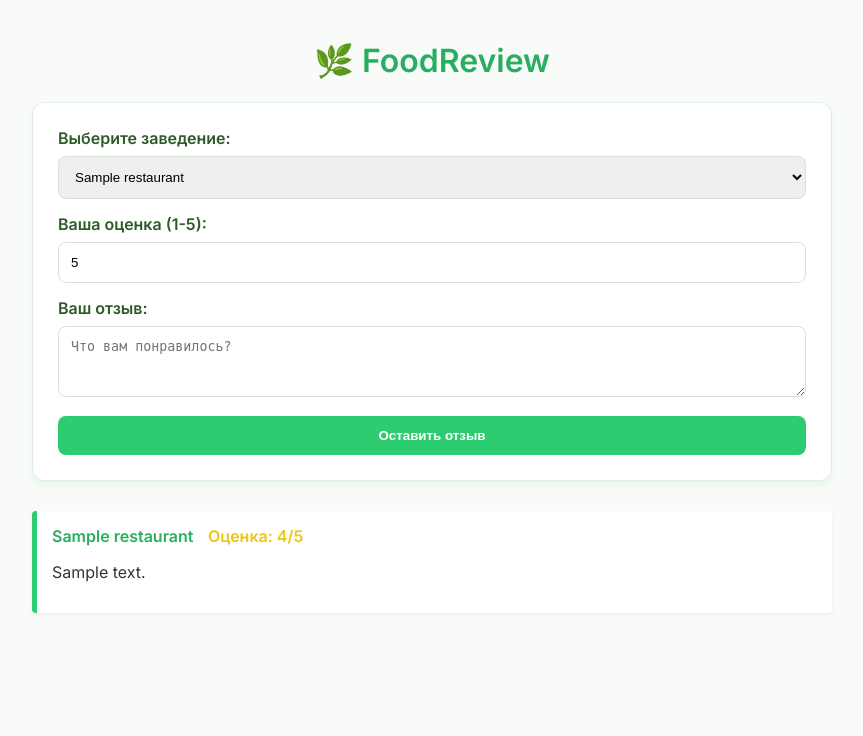
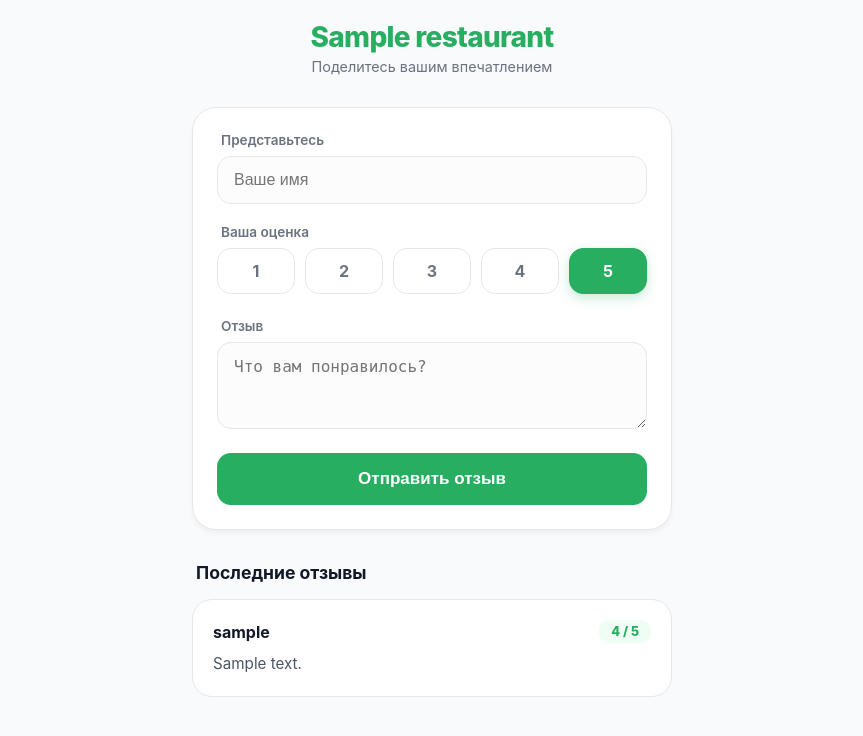
Before and after one commit to Xanlez/SiteReviews, a FastAPI app: template templates/index.html in a window 1280 px wide. Shown: the top 736 px of the page, without its empty margins (208-1071 px from the left). Run offline with FastAPI, Linux system fonts and the light colour scheme; the template is opened without the code that fills it: most values are stand-ins (such as "Sample title", 1, 10 or a date in 2020).

Commit message:
v0.03 рабочая простая версия

```diff
--- a/main.py
+++ b/main.py
@@ -1,77 +1,130 @@
-from fastapi import FastAPI, Request, Form, Depends
+import uvicorn
+from fastapi import FastAPI, Request, Form, Depends, HTTPException
 from fastapi.templating import Jinja2Templates
 from fastapi.responses import RedirectResponse
 from sqlalchemy import create_engine, Column, Integer, String, ForeignKey
 from sqlalchemy.ext.declarative import declarative_base
 from sqlalchemy.orm import sessionmaker, Session, relationship
 
-# БД и Настройки
-DATABASE_URL = "sqlite:///./fastfood.db"
+# --- Новое имя базы данных ---
+DATABASE_URL = "sqlite:///./restaurants.db"
+# ------------------------------
+
 engine = create_engine(DATABASE_URL, connect_args={"check_same_thread": False})
-SessionLocal = sessionmaker(bind=engine)
+SessionLocal = sessionmaker(autocommit=False, autoflush=False, bind=engine)
 Base = declarative_base()
 
-# Модели
+
 class Restaurant(Base):
     __tablename__ = "restaurants"
-    id = Column(Integer, primary_key=True)
+    id = Column(Integer, primary_key=True, index=True)
     name = Column(String, unique=True)
     reviews = relationship("Review", back_populates="restaurant")
 
+
 class Review(Base):
     __tablename__ = "reviews"
-    id = Column(Integer, primary_key=True)
+    id = Column(Integer, primary_key=True, index=True)
+    user_name = Column(String)
     text = Column(String)
     rating = Column(Integer)
     restaurant_id = Column(Integer, ForeignKey("restaurants.id"))
     restaurant = relationship("Restaurant", back_populates="reviews")
 
+
 Base.metadata.create_all(bind=engine)
+
 app = FastAPI()
 templates = Jinja2Templates(directory="templates")
 
+
 def get_db():
     db = SessionLocal()
-    try: yield db
-    finally: db.close()
+    try:
+        yield db
+    finally:
+        db.close()
 
-# Инициализация списка заведений (если пусто)
+
 @app.on_event("startup")
-def startup_populate(db: Session = next(get_db())):
-    if not db.query(Restaurant).first():
-        for name in ["Бургер Кинг", "Вкусно и точка", "KFC", "Додо Пицца"]:
-            db.add(Restaurant(name=name))
+def startup_populate():
+    db = SessionLocal()
+    # Проверяем наличие Пельменной
+    if not db.query(Restaurant).filter_by(name="Пельменная №1").first():
+        db.add(Restaurant(name="Пельменная №1"))
         db.commit()
+    db.close()
 
 
 @app.get("/")
-def index(request: Request, db: Session = Depends(get_db)):
-    restaurants = db.query(Restaurant).all()
-    reviews = db.query(Review).order_by(Review.id.desc()).all()
+def read_root():
+    # Авто-редирект на первую страницу
+    return RedirectResponse(url="/restaurant/1")
 
-    # ПРАВИЛЬНЫЙ ВАРИАНТ ДЛЯ НОВЫХ ВЕРСИЙ:
+
+@app.get("/restaurant/{rest_id}")
+def restaurant_page(rest_id: int, request: Request, db: Session = Depends(get_db)):
+    restaurant = db.query(Restaurant).filter(Restaurant.id == rest_id).first()
+    if not restaurant:
+        raise HTTPException(status_code=404, detail="Заведение не найдено")
+
+    reviews = db.query(Review).filter(Review.restaurant_id == rest_id).order_by(Review.id.desc()).all()
     return templates.TemplateResponse(
-        request=request,  # Передаем request ОТДЕЛЬНО
-        name="index.html",  # Имя файла
-        context={  # Остальные данные
-            "restaurants": restaurants,
-            "reviews": reviews
-        }
+        request=request,
+        name="index.html",
+        context={"restaurant": restaurant, "reviews": reviews}
     )
 
 
-@app.post("/add_review")
+@app.post("/add_review/{rest_id}")
 def add_review(
-    restaurant_id: int = Form(...),
-    text: str = Form(...),
-    rating: int = Form(...),
-    db: Session = Depends(get_db)
+        rest_id: int,
+        user_name: str = Form(...),
+        text: str = Form(...),
+        rating: int = Form(...),
+        db: Session = Depends(get_db)
 ):
-    new_review = Review(restaurant_id=restaurant_id, text=text, rating=rating)
+    new_review = Review(restaurant_id=rest_id, user_name=user_name, text=text, rating=rating)
     db.add(new_review)
     db.commit()
-    return RedirectResponse(url="/", status_code=303)
+    return RedirectResponse(url=f"/restaurant/{rest_id}", status_code=303)
+
+# Страница для добавления новых ресторанов
+@app.get("/admin/add_restaurant")
+def admin_page(request: Request):
+    return templates.TemplateResponse("admin.html", {"request": request})
+
+# ... (начало кода с моделями и настройками БД остается прежним) ...
+
+# --- Админ-панель: Список всех заведений и ИХ отзывов ---
+@app.get("/admin")
+def admin_dashboard(request: Request, db: Session = Depends(get_db)):
+    # Загружаем рестораны вместе с их отзывами
+    restaurants = db.query(Restaurant).all()
+    return templates.TemplateResponse(
+        request=request,
+        name="admin.html",
+        context={"restaurants": restaurants}
+    )
+
+# --- Добавление заведения ---
+@app.post("/admin/add_restaurant")
+def admin_add_rest(name: str = Form(...), db: Session = Depends(get_db)):
+    if name:
+        db.add(Restaurant(name=name))
+        db.commit()
+    return RedirectResponse(url="/admin", status_code=303)
+
+# --- Удаление отзыва ---
+@app.post("/admin/delete_review/{review_id}")
+def delete_review(review_id: int, db: Session = Depends(get_db)):
+    review = db.query(Review).filter(Review.id == review_id).first()
+    if review:
+        db.delete(review)
+        db.commit()
+    return RedirectResponse(url="/admin", status_code=303)
+
+# ... (остальные эндпоинты /restaurant/{id} остаются без изменений) ...
 
 if __name__ == "__main__":
-    import uvicorn
     uvicorn.run("main:app", host="127.0.0.1", port=8000, reload=True)
--- a/templates/index.html
+++ b/templates/index.html
@@ -2,51 +2,189 @@
 <html lang="ru">
 <head>
     <meta charset="UTF-8">
-    <title>Отзывы о Фастфуде</title>
-    <link href="https://fonts.googleapis.com/css2?family=Inter:wght@400;600&display=swap" rel="stylesheet">
+    <meta name="viewport" content="width=device-width, initial-scale=1.0, maximum-scale=1.0, user-scalable=no">
+    <title>{{ restaurant.name }} — Оставить отзыв</title>
     <style>
-        body { font-family: 'Inter', sans-serif; background-color: #f9fbf9; color: #333; margin: 0; padding: 20px; }
-        .container { max-width: 800px; margin: 0 auto; }
-        h1 { color: #27ae60; text-align: center; }
-        .card { background: white; padding: 25px; border-radius: 12px; box-shadow: 0 4px 6px rgba(46, 204, 113, 0.1); border: 1px solid #e0eee0; margin-bottom: 30px; }
-        label { display: block; margin-bottom: 8px; font-weight: 600; color: #2d5a27; }
-        select, textarea, input { width: 100%; padding: 12px; margin-bottom: 15px; border: 1.5px solid #d4e4d4; border-radius: 8px; box-sizing: border-box; }
-        button { background-color: #2ecc71; color: white; border: none; padding: 12px 25px; border-radius: 8px; cursor: pointer; font-weight: 600; width: 100%; transition: 0.3s; }
-        button:hover { background-color: #27ae60; }
-        .review-item { background: white; padding: 15px; border-left: 5px solid #2ecc71; border-radius: 4px; margin-bottom: 15px; box-shadow: 0 2px 4px rgba(0,0,0,0.05); }
-        .rest-name { font-weight: bold; color: #27ae60; margin-right: 10px; }
-        .rating-val { color: #f1c40f; font-weight: bold; }
+        :root {
+            --green: #27ae60;
+            --light-green: #f0fdf4;
+            --light-bg: #f9fafb;
+            --border: #e5e7eb;
+            --text-main: #111827;
+            --text-muted: #6b7280;
+        }
+
+        body {
+            font-family: -apple-system, BlinkMacSystemFont, "Segoe UI", Roboto, Helvetica, Arial, sans-serif;
+            background-color: var(--light-bg);
+            color: var(--text-main);
+            margin: 0;
+            padding: 20px 15px;
+            -webkit-font-smoothing: antialiased;
+        }
+
+        .container { max-width: 480px; margin: 0 auto; }
+
+        header { text-align: center; margin-bottom: 32px; }
+        h1 { font-size: 1.75rem; font-weight: 800; color: var(--green); margin: 0; letter-spacing: -0.025em; }
+        .subtitle { color: var(--text-muted); font-size: 0.9rem; margin-top: 4px; }
+
+        .form-card {
+            background: white;
+            padding: 24px;
+            border-radius: 24px;
+            border: 1px solid var(--border);
+            box-shadow: 0 4px 6px -1px rgba(0, 0, 0, 0.05);
+            margin-bottom: 32px;
+        }
+
+        .input-label { display: block; font-size: 0.85rem; font-weight: 600; color: var(--text-muted); margin-bottom: 8px; margin-left: 4px; }
+
+        input[type="text"], textarea {
+            width: 100%;
+            padding: 14px 16px;
+            margin-bottom: 20px;
+            border: 1px solid var(--border);
+            border-radius: 14px;
+            box-sizing: border-box;
+            font-size: 16px; /* Предотвращает зум на iPhone */
+            background: #fcfcfc;
+            transition: all 0.2s ease;
+        }
+
+        input:focus, textarea:focus {
+            outline: none;
+            border-color: var(--green);
+            background: white;
+            box-shadow: 0 0 0 4px rgba(39, 174, 96, 0.1);
+        }
+
+        /* Плавный рейтинг кнопками */
+        .rating-group {
+            display: flex;
+            gap: 10px;
+            margin-bottom: 24px;
+        }
+        .rating-group input { display: none; }
+
+        .rating-group label {
+            flex: 1;
+            text-align: center;
+            padding: 12px 0;
+            border: 1px solid var(--border);
+            border-radius: 14px;
+            cursor: pointer;
+            font-weight: 700;
+            color: var(--text-muted);
+            background: white;
+            transition: all 0.25s cubic-bezier(0.4, 0, 0.2, 1);
+        }
+
+        /* Эффект наведения */
+        .rating-group label:hover {
+            border-color: var(--green);
+            color: var(--green);
+            background: var(--light-green);
+            transform: translateY(-1px);
+        }
+
+        /* Эффект выбранной кнопки */
+        .rating-group input:checked + label {
+            background: var(--green);
+            color: white;
+            border-color: var(--green);
+            box-shadow: 0 4px 12px rgba(39, 174, 96, 0.25);
+        }
+
+        .submit-btn {
+            background: var(--green);
+            color: white;
+            border: none;
+            padding: 16px;
+            border-radius: 14px;
+            font-weight: 700;
+            width: 100%;
+            font-size: 17px;
+            cursor: pointer;
+            transition: all 0.2s ease;
+        }
+
+        .submit-btn:hover { background: #219150; transform: translateY(-1px); }
+        .submit-btn:active { transform: scale(0.98); }
+
+        /* Список отзывов */
+        .reviews-title { font-size: 1.1rem; font-weight: 700; margin-bottom: 16px; padding-left: 4px; }
+
+        .review {
+            background: white;
+            padding: 20px;
+            border-radius: 20px;
+            border: 1px solid var(--border);
+            margin-bottom: 12px;
+            animation: fadeIn 0.4s ease-out;
+        }
+
+        @keyframes fadeIn {
+            from { opacity: 0; transform: translateY(10px); }
+            to { opacity: 1; transform: translateY(0); }
+        }
+
+        .review-header { display: flex; justify-content: space-between; align-items: center; margin-bottom: 10px; }
+        .user-name { font-weight: 700; font-size: 1rem; color: var(--text-main); }
+        .score-badge {
+            background: var(--light-green);
+            color: var(--green);
+            padding: 4px 12px;
+            border-radius: 10px;
+            font-size: 0.8rem;
+            font-weight: 800;
+        }
+        .review-text { margin: 0; color: #4b5563; font-size: 0.95rem; line-height: 1.5; }
+
+        .empty-state { text-align: center; color: var(--text-muted); margin-top: 40px; font-size: 0.9rem; }
     </style>
 </head>
 <body>
     <div class="container">
-        <h1>🌿 FoodReview</h1>
+        <header>
+            <h1>{{ restaurant.name }}</h1>
+            <div class="subtitle">Поделитесь вашим впечатлением</div>
+        </header>
 
-        <div class="card">
-            <form action="/add_review" method="post">
-                <label>Выберите заведение:</label>
-                <select name="restaurant_id">
-                    {% for r in restaurants %}
-                    <option value="{{ r.id }}">{{ r.name }}</option>
+        <div class="form-card">
+            <form action="/add_review/{{ restaurant.id }}" method="post">
+                <span class="input-label">Представьтесь</span>
+                <input type="text" name="user_name" placeholder="Ваше имя" required>
+
+                <span class="input-label">Ваша оценка</span>
+                <div class="rating-group">
+                    {% for i in range(1, 6) %}
+                    <input type="radio" name="rating" value="{{ i }}" id="r{{ i }}" {% if i == 5 %}checked{% endif %}>
+                    <label for="r{{ i }}">{{ i }}</label>
                     {% endfor %}
-                </select>
+                </div>
 
-                <label>Ваша оценка (1-5):</label>
-                <input type="number" name="rating" min="1" max="5" value="5">
-
-                <label>Ваш отзыв:</label>
+                <span class="input-label">Отзыв</span>
                 <textarea name="text" rows="3" placeholder="Что вам понравилось?" required></textarea>
 
-                <button type="submit">Оставить отзыв</button>
+                <button type="submit" class="submit-btn">Отправить отзыв</button>
             </form>
         </div>
 
         <div class="reviews-list">
+            <div class="reviews-title">Последние отзывы</div>
+
+            {% if not reviews %}
+                <div class="empty-state">Отзывов пока нет. Будьте первым!</div>
+            {% endif %}
+
             {% for review in reviews %}
-            <div class="review-item">
-                <span class="rest-name">{{ review.restaurant.name }}</span>
-                <span class="rating-val">Оценка: {{ review.rating }}/5</span>
-                <p>{{ review.text }}</p>
+            <div class="review">
+                <div class="review-header">
+                    <span class="user-name">{{ review.user_name }}</span>
+                    <span class="score-badge">{{ review.rating }} / 5</span>
+                </div>
+                <p class="review-text">{{ review.text }}</p>
             </div>
             {% endfor %}
         </div>
```
Also changed, not shown: templates/admin.html (added, +95 -0 lines).
